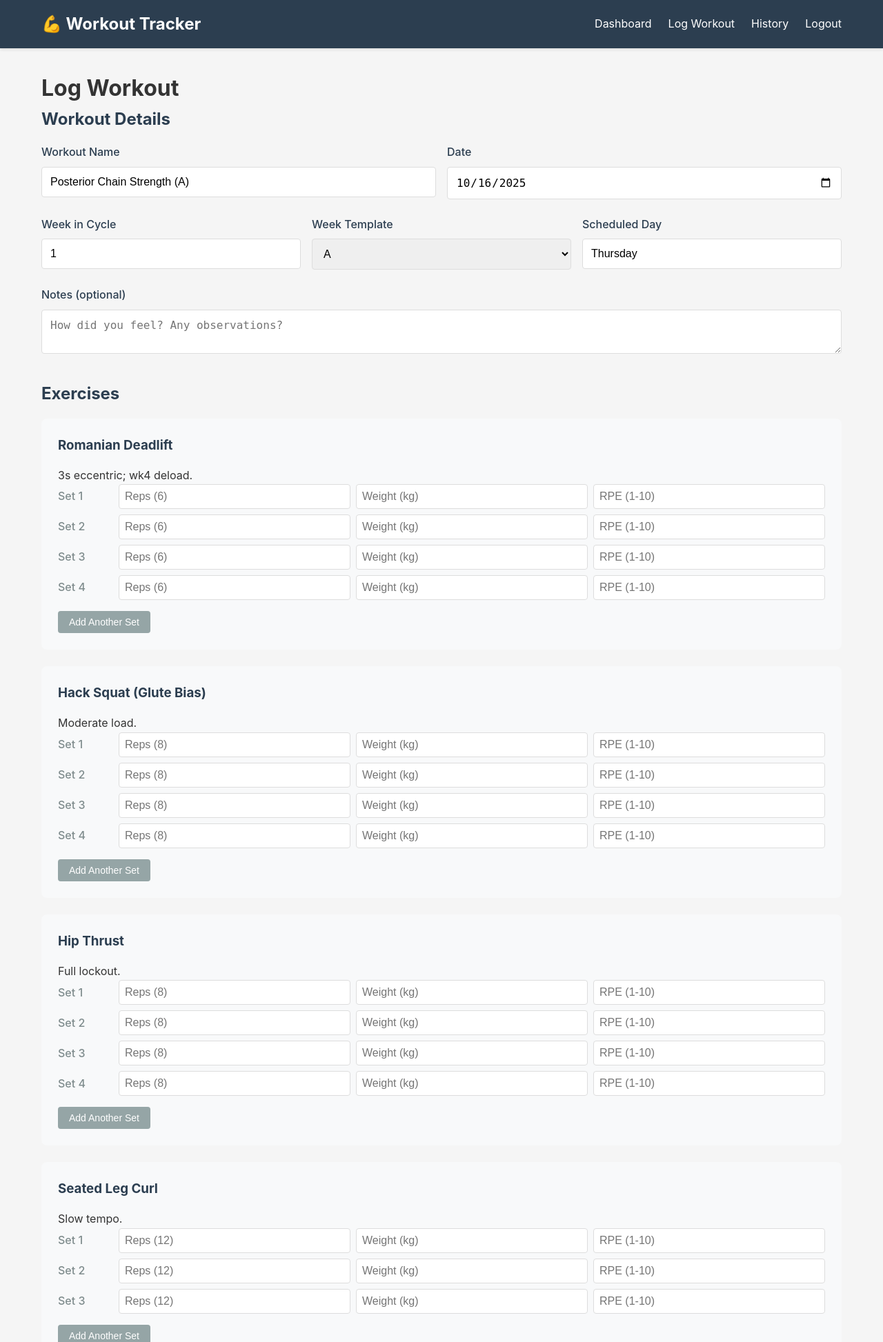
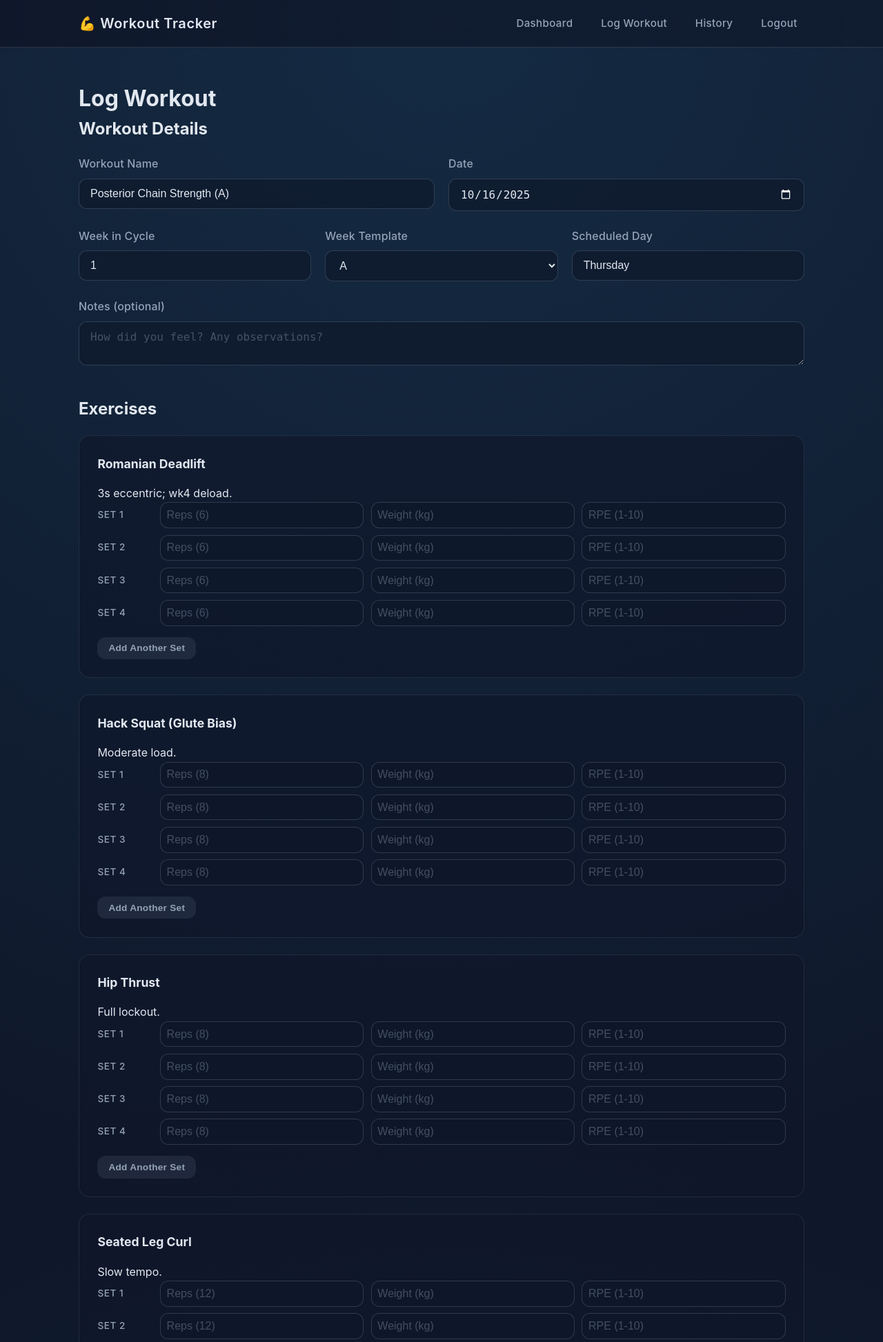
Before and after one commit to SilverPeak2299/workout_tracker, a Flask app: page /workout/log in a window 1280 px wide. Shown: the top 1946 px of the page at 69% size. Run offline with Flask 3, Linux system fonts and the light colour scheme; the visitor is signed in with stand-in values (Sample User, id 1).

Commit message:
Revamp UI with modern dark theme

```diff
--- a/app/static/css/style.css
+++ b/app/static/css/style.css
@@ -5,121 +5,161 @@
     box-sizing: border-box;
 }
 
+:root {
+    --bg-primary: #0f172a;
+    --bg-elevated: #111c2f;
+    --bg-subtle: #15223b;
+    --border: rgba(148, 163, 184, 0.2);
+    --text-primary: #e2e8f0;
+    --text-secondary: #94a3b8;
+    --accent: #38bdf8;
+    --accent-strong: #0ea5e9;
+    --success: #22c55e;
+    --warning: #f59e0b;
+    --error: #f97316;
+    --info: #60a5fa;
+    color-scheme: dark;
+}
+
 body {
-    font-family: -apple-system, BlinkMacSystemFont, 'Segoe UI', Roboto, Oxygen, Ubuntu, Cantarell, sans-serif;
+    font-family: 'Inter', -apple-system, BlinkMacSystemFont, 'Segoe UI', Roboto, Oxygen, Ubuntu, Cantarell, sans-serif;
     line-height: 1.6;
-    color: #333;
-    background-color: #f5f5f5;
+    color: var(--text-primary);
+    background: radial-gradient(circle at top, rgba(56, 189, 248, 0.12), transparent 55%),
+                radial-gradient(circle at bottom, rgba(14, 165, 233, 0.08), transparent 50%),
+                var(--bg-primary);
+    min-height: 100vh;
 }
 
 .container {
-    max-width: 1200px;
+    max-width: 1100px;
     margin: 0 auto;
-    padding: 0 20px;
+    padding: 0 24px;
 }
 
 /* Navigation */
 .navbar {
-    background-color: #2c3e50;
-    color: white;
+    position: sticky;
+    top: 0;
+    z-index: 10;
+    backdrop-filter: blur(12px);
+    background: linear-gradient(90deg, rgba(15, 23, 42, 0.9), rgba(15, 23, 42, 0.6));
+    border-bottom: 1px solid var(--border);
+    color: var(--text-primary);
     padding: 1rem 0;
-    box-shadow: 0 2px 4px rgba(0,0,0,0.1);
 }
 
 .navbar .container {
     display: flex;
     justify-content: space-between;
     align-items: center;
+    gap: 2rem;
 }
 
 .logo {
-    font-size: 1.5rem;
-    font-weight: bold;
-    color: white;
+    font-size: 1.25rem;
+    font-weight: 600;
+    letter-spacing: 0.03em;
+    color: var(--text-primary);
     text-decoration: none;
 }
 
 .nav-links {
     display: flex;
-    gap: 1.5rem;
+    gap: 1.25rem;
+    align-items: center;
 }
 
 .nav-links a {
-    color: white;
+    color: var(--text-secondary);
     text-decoration: none;
-    transition: color 0.3s;
+    font-size: 0.95rem;
+    font-weight: 500;
+    letter-spacing: 0.02em;
+    padding: 0.35rem 0.65rem;
+    border-radius: 999px;
+    transition: color 0.3s ease, background-color 0.3s ease;
 }
 
-.nav-links a:hover {
-    color: #3498db;
+.nav-links a:hover,
+.nav-links a:focus-visible {
+    color: var(--text-primary);
+    background-color: rgba(56, 189, 248, 0.14);
 }
 
 /* Main Content */
 .main-content {
     min-height: calc(100vh - 150px);
-    padding: 2rem 0;
+    padding: 3rem 0;
 }
 
 /* Flash Messages */
 .flash-messages {
-    margin-bottom: 1.5rem;
+    margin-bottom: 1.75rem;
 }
 
 .flash {
-    padding: 1rem;
+    padding: 1rem 1.25rem;
     margin-bottom: 1rem;
-    border-radius: 4px;
-    border-left: 4px solid;
+    border-radius: 10px;
+    border: 1px solid var(--border);
+    background: var(--bg-elevated);
+    font-size: 0.95rem;
+    display: flex;
+    gap: 0.75rem;
+    align-items: center;
+    box-shadow: 0 12px 40px rgba(15, 23, 42, 0.35);
+}
+
+.flash::before {
+    content: '';
+    width: 8px;
+    height: 8px;
+    border-radius: 999px;
+    background: currentColor;
 }
 
 .flash-success {
-    background-color: #d4edda;
-    border-color: #28a745;
-    color: #155724;
+    color: var(--success);
 }
 
 .flash-error {
-    background-color: #f8d7da;
-    border-color: #dc3545;
-    color: #721c24;
+    color: var(--error);
 }
 
 .flash-warning {
-    background-color: #fff3cd;
-    border-color: #ffc107;
-    color: #856404;
+    color: var(--warning);
 }
 
 .flash-info {
-    background-color: #d1ecf1;
-    border-color: #17a2b8;
-    color: #0c5460;
+    color: var(--info);
 }
 
 /* Cards */
 .card {
-    background: white;
-    border-radius: 8px;
-    padding: 1.5rem;
-    box-shadow: 0 2px 8px rgba(0,0,0,0.1);
-    margin-bottom: 1.5rem;
+    background: linear-gradient(180deg, rgba(17, 28, 47, 0.95), rgba(17, 28, 47, 0.75));
+    border-radius: 18px;
+    padding: 1.75rem;
+    border: 1px solid rgba(148, 163, 184, 0.16);
+    box-shadow: 0 24px 60px rgba(15, 23, 42, 0.45);
+    margin-bottom: 1.75rem;
+    backdrop-filter: blur(16px);
 }
 
-.card h2 {
+.card h2,
+.card h3 {
     margin-bottom: 1rem;
-    color: #2c3e50;
-}
-
-.card h3 {
-    margin-bottom: 0.75rem;
-    color: #34495e;
+    color: var(--text-primary);
+    font-weight: 600;
+    letter-spacing: 0.02em;
 }
 
 /* Grid Layout */
+
 .grid {
     display: grid;
-    grid-template-columns: repeat(auto-fit, minmax(300px, 1fr));
-    gap: 1.5rem;
+    grid-template-columns: repeat(auto-fit, minmax(320px, 1fr));
+    gap: 1.75rem;
 }
 
 .full-width {
@@ -135,138 +175,165 @@ body {
     display: block;
     margin-bottom: 0.5rem;
     font-weight: 500;
-    color: #2c3e50;
+    color: var(--text-secondary);
+    letter-spacing: 0.01em;
 }
 
 .form-control {
     width: 100%;
-    padding: 0.75rem;
-    border: 1px solid #ddd;
-    border-radius: 4px;
+    padding: 0.75rem 1rem;
+    border: 1px solid rgba(148, 163, 184, 0.25);
+    border-radius: 12px;
     font-size: 1rem;
-    transition: border-color 0.3s;
+    background: rgba(15, 23, 42, 0.65);
+    color: var(--text-primary);
+    transition: border-color 0.3s ease, box-shadow 0.3s ease;
+}
+
+.form-control::placeholder {
+    color: rgba(148, 163, 184, 0.4);
 }
 
 .form-control:focus {
     outline: none;
-    border-color: #3498db;
+    border-color: rgba(56, 189, 248, 0.5);
+    box-shadow: 0 0 0 4px rgba(56, 189, 248, 0.12);
 }
 
 .form-row {
     display: grid;
-    grid-template-columns: repeat(auto-fit, minmax(200px, 1fr));
-    gap: 1rem;
+    grid-template-columns: repeat(auto-fit, minmax(220px, 1fr));
+    gap: 1.25rem;
 }
 
 .form-text {
-    font-size: 0.875rem;
-    color: #6c757d;
-    margin-top: 0.25rem;
+    font-size: 0.85rem;
+    color: var(--text-secondary);
+    margin-top: 0.4rem;
     display: block;
 }
 
 /* Buttons */
 .btn {
-    padding: 0.75rem 1.5rem;
+    padding: 0.8rem 1.6rem;
     border: none;
-    border-radius: 4px;
-    font-size: 1rem;
+    border-radius: 12px;
+    font-size: 0.95rem;
+    font-weight: 600;
+    letter-spacing: 0.02em;
     cursor: pointer;
     text-decoration: none;
-    display: inline-block;
-    transition: background-color 0.3s;
+    display: inline-flex;
+    align-items: center;
+    justify-content: center;
+    gap: 0.5rem;
+    transition: transform 0.2s ease, box-shadow 0.2s ease, background 0.3s ease;
 }
 
 .btn-primary {
-    background-color: #3498db;
-    color: white;
+    background: linear-gradient(135deg, var(--accent) 0%, var(--accent-strong) 100%);
+    color: var(--text-primary);
+    box-shadow: 0 18px 35px rgba(14, 165, 233, 0.35);
 }
 
-.btn-primary:hover {
-    background-color: #2980b9;
+.btn-primary:hover,
+.btn-primary:focus-visible {
+    transform: translateY(-1px);
+    box-shadow: 0 20px 40px rgba(14, 165, 233, 0.4);
 }
 
 .btn-secondary {
-    background-color: #95a5a6;
-    color: white;
+    background: rgba(148, 163, 184, 0.12);
+    color: var(--text-secondary);
 }
 
-.btn-secondary:hover {
-    background-color: #7f8c8d;
+.btn-secondary:hover,
+.btn-secondary:focus-visible {
+    background: rgba(148, 163, 184, 0.2);
 }
 
 .btn-block {
     width: 100%;
-    display: block;
+    display: flex;
 }
 
 .btn-sm {
-    padding: 0.5rem 1rem;
-    font-size: 0.875rem;
+    padding: 0.55rem 1rem;
+    font-size: 0.85rem;
 }
 
 /* Login Page */
+
 .login-container {
     display: flex;
     justify-content: center;
     align-items: center;
     min-height: 70vh;
+    padding: 2rem 0;
 }
 
 .login-card {
-    background: white;
-    border-radius: 8px;
-    padding: 2rem;
-    box-shadow: 0 4px 12px rgba(0,0,0,0.1);
-    max-width: 450px;
+    background: linear-gradient(180deg, rgba(17, 28, 47, 0.95), rgba(17, 28, 47, 0.8));
+    border-radius: 20px;
+    padding: 2.25rem;
+    box-shadow: 0 28px 80px rgba(15, 23, 42, 0.55);
+    border: 1px solid rgba(148, 163, 184, 0.12);
+    max-width: 460px;
     width: 100%;
 }
 
 .login-card h1 {
     text-align: center;
-    color: #2c3e50;
+    color: var(--text-primary);
     margin-bottom: 0.5rem;
+    font-size: 2rem;
+    letter-spacing: 0.02em;
 }
 
 .subtitle {
     text-align: center;
-    color: #7f8c8d;
+    color: var(--text-secondary);
     margin-bottom: 2rem;
+    font-size: 0.95rem;
 }
 
 .login-info {
     margin-top: 2rem;
     padding-top: 2rem;
-    border-top: 1px solid #ecf0f1;
+    border-top: 1px solid rgba(148, 163, 184, 0.14);
 }
 
 .login-info h3 {
-    color: #2c3e50;
+    color: var(--text-primary);
     margin-bottom: 1rem;
 }
 
 .login-info ol {
     padding-left: 1.5rem;
-    color: #7f8c8d;
+    color: var(--text-secondary);
+    line-height: 1.8;
 }
 
 /* Dashboard */
 .dashboard-header {
     text-align: center;
-    margin-bottom: 2rem;
+    margin-bottom: 2.5rem;
 }
 
 .dashboard-header h1 {
-    color: #2c3e50;
+    color: var(--text-primary);
     margin-bottom: 0.5rem;
+    font-size: 2.25rem;
+    letter-spacing: 0.015em;
 }
 
 .date {
-    color: #7f8c8d;
-    font-size: 1.1rem;
+    color: var(--text-secondary);
+    font-size: 1.05rem;
 }
 
 /* Workout Plan */
+
 .workout-plan {
     margin-bottom: 1rem;
 }
@@ -362,24 +454,26 @@ body {
 
 /* Log Workout Form */
 .form-section {
-    margin-bottom: 2rem;
+    margin-bottom: 2.25rem;
 }
 
 .form-section h2 {
-    margin-bottom: 1rem;
-    color: #2c3e50;
+    margin-bottom: 1.2rem;
+    color: var(--text-primary);
 }
 
 .exercise-card {
-    background: #f8f9fa;
-    padding: 1.5rem;
-    border-radius: 8px;
+    background: rgba(15, 23, 42, 0.6);
+    padding: 1.65rem;
+    border-radius: 16px;
+    border: 1px solid rgba(148, 163, 184, 0.14);
     margin-bottom: 1.5rem;
 }
 
 .exercise-card h3 {
     margin-bottom: 1rem;
-    color: #2c3e50;
+    color: var(--text-primary);
+    font-size: 1.1rem;
 }
 
 .sets-container {
@@ -389,18 +483,21 @@ body {
 .set-row {
     display: grid;
     grid-template-columns: 80px repeat(3, 1fr);
-    gap: 0.5rem;
+    gap: 0.65rem;
     align-items: center;
-    margin-bottom: 0.5rem;
+    margin-bottom: 0.6rem;
 }
 
 .set-label {
     font-weight: 500;
-    color: #7f8c8d;
+    color: var(--text-secondary);
+    font-size: 0.85rem;
+    letter-spacing: 0.04em;
+    text-transform: uppercase;
 }
 
 .set-input {
-    padding: 0.5rem;
+    padding: 0.55rem;
 }
 
 .form-actions {
```
Also changed, not shown: other parts of app/static/css/style.css (+156 -80 lines).
